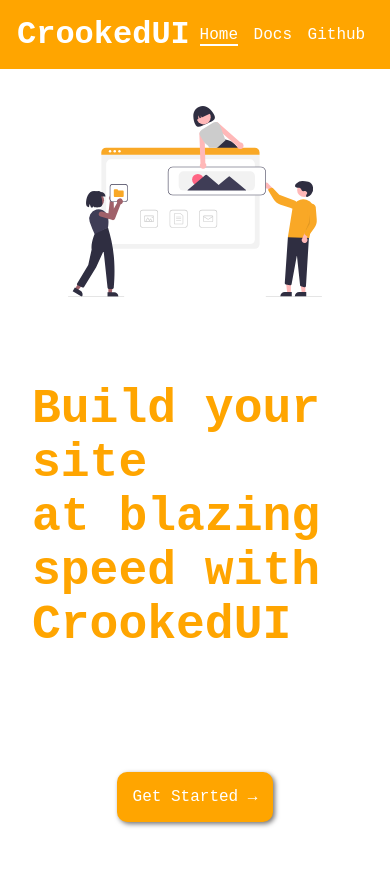
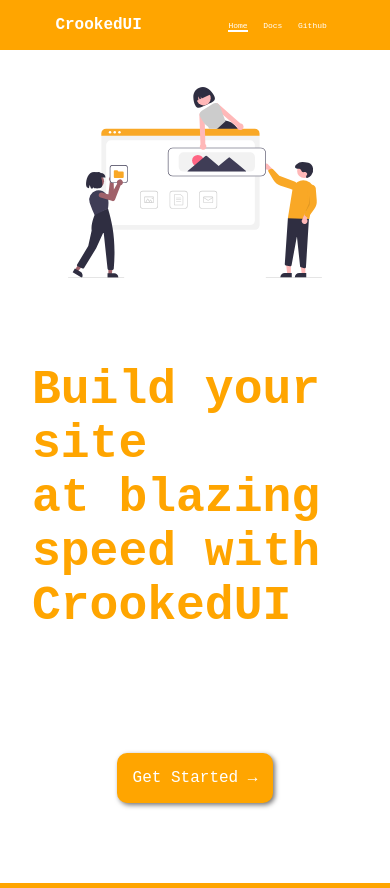
Before and after one commit to minku-singh/crookedui, a plain HTML site: page index.html in a window 390 px wide. Shown: the top 888 px of the page. Drawn offline with Linux system fonts and the light colour scheme.

Commit message:
refactor: nav

```diff
--- a/styles.css
+++ b/styles.css
@@ -100,6 +100,9 @@ body{
 
 
 @media screen and (max-width: 768px){
+    .navbar{
+        font-size: 0.5rem;
+    }
     .row-1{
         display: flex;
         flex-direction: column-reverse;
```
